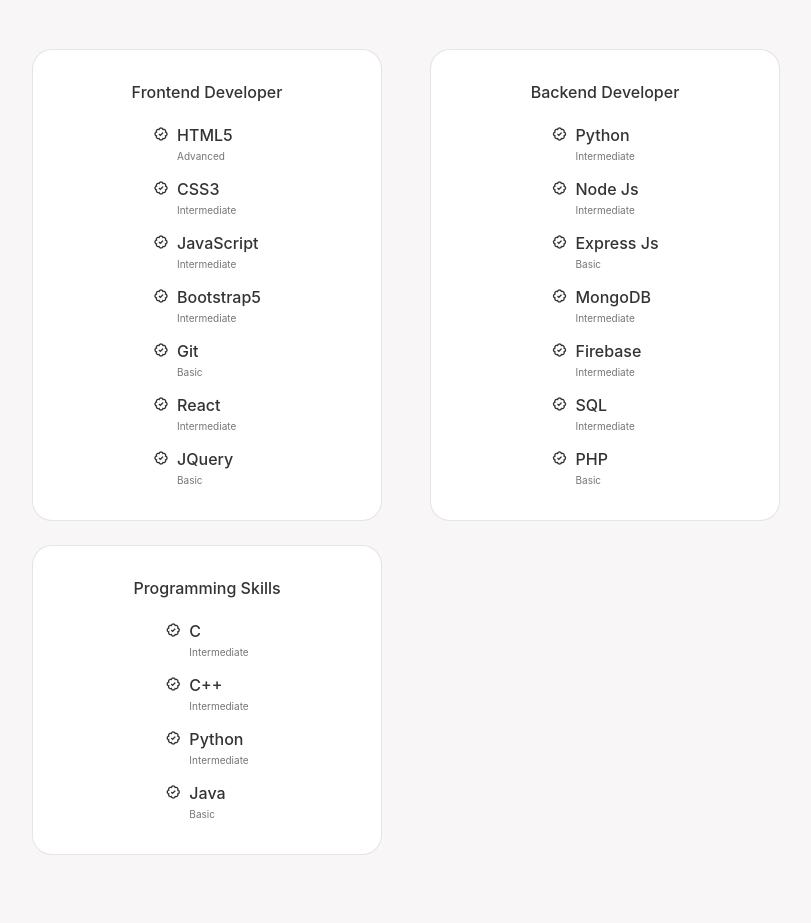
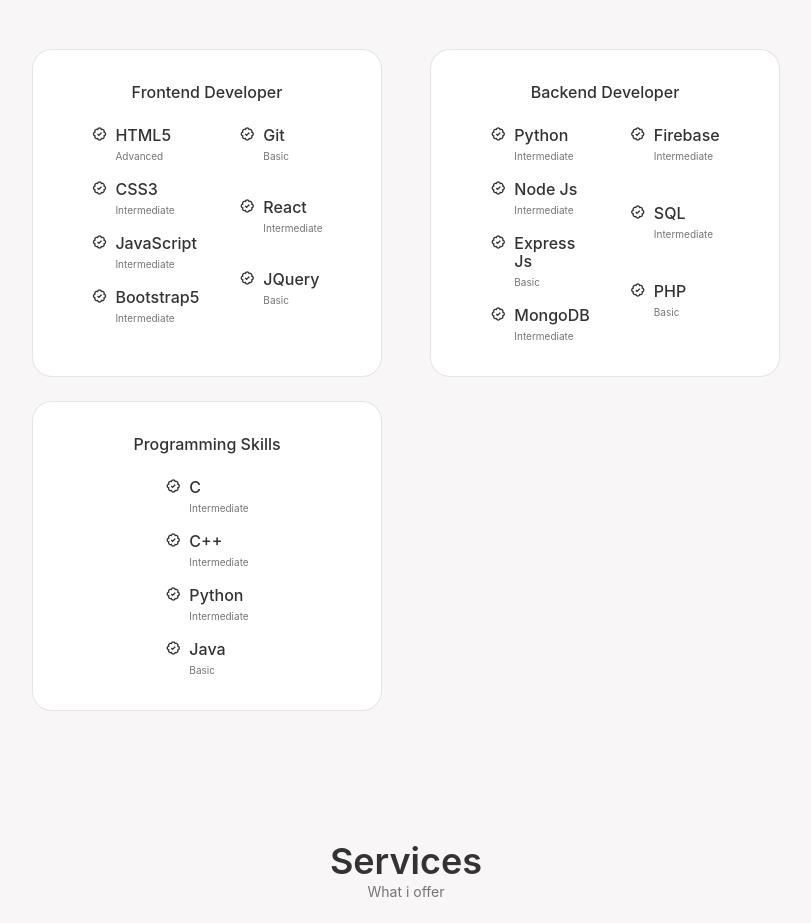
Before and after one commit to anurajkumar23/Portfolio-Website, a React (Create React App) app: page / in a window 1280 px wide. Shown: the part 1660-2583 px from the top of the page, without its empty margins (234-1045 px from the left). Built offline with nearby package versions, Linux system fonts and the light colour scheme.

Commit message:
Portfolio

```diff
--- a/src/components/skills/Backend.jsx
+++ b/src/components/skills/Backend.jsx
@@ -40,7 +40,9 @@
               <span className="skills__level">Intermediate</span>
             </div>
           </div>
+          </div>
 
+          <div className="skills__group">
           <div className="skills__data">
             <i class="bx bx-badge-check"></i>
             <div>
--- a/src/components/skills/Frontend.jsx
+++ b/src/components/skills/Frontend.jsx
@@ -26,7 +26,6 @@
 
           <div className="skills__data">
             <i class="bx bx-badge-check"></i>
-
             <div>
               <h3 className="skills__name">JavaScript</h3>
               <span className="skills__level">Intermediate</span>
@@ -35,16 +34,16 @@
 
           <div className="skills__data">
             <i class="bx bx-badge-check"></i>
-
             <div>
               <h3 className="skills__name">Bootstrap5</h3>
               <span className="skills__level">Intermediate</span>
             </div>
           </div>
+        </div>
 
+        <div className="skills__group">
           <div className="skills__data">
             <i class="bx bx-badge-check"></i>
-
             <div>
               <h3 className="skills__name">Git</h3>
               <span className="skills__level">Basic</span>
@@ -53,7 +52,6 @@
 
           <div className="skills__data">
             <i class="bx bx-badge-check"></i>
-
             <div>
               <h3 className="skills__name">React</h3>
               <span className="skills__level">Intermediate</span>
@@ -62,7 +60,6 @@
 
           <div className="skills__data">
             <i class="bx bx-badge-check"></i>
-
             <div>
               <h3 className="skills__name">JQuery</h3>
               <span className="skills__level">Basic</span>
--- a/src/components/skills/Skills.jsx
+++ b/src/components/skills/Skills.jsx
@@ -12,7 +12,6 @@
 
       <div className= "skills__container container grid">
        <Frontend/>
-
        <Backend/>
        <Others/>
       </div>
```
